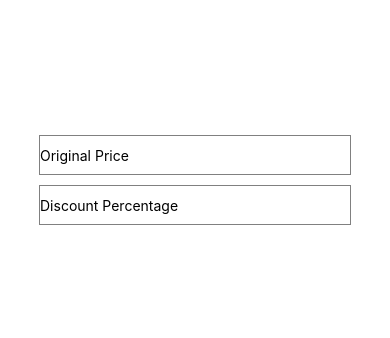
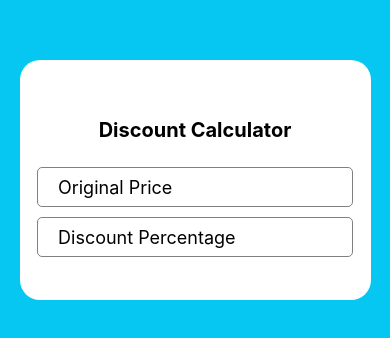
Before and after one commit to WaqasE/DiscountCalculator, a React Native app: screen / in a window 390 px wide. Shown: the part 242-580 px from the top of the page. Built offline with nearby package versions, Linux system fonts and the light colour scheme.

Commit message:
Task # 4

```diff
--- a/App.js
+++ b/App.js
@@ -1,35 +1,38 @@
 import React,{useState} from 'react';
-import { StyleSheet, Text, View, TextInput } from 'react-native';
+import { StyleSheet, Text, View, TextInput, Dimensions } from 'react-native';
 
 export default function App() {
   const [price, setPrice] = useState('')
   const [discount, setDiscount]  = useState('')
   return (
     <View style={styles.container}>
+          <View style={styles.wrapper}>
+          <Text style={styles.header}>Discount Calculator</Text>
               <TextInput
                 placeholder="Original Price"
-            style={{borderColor:'grey',borderWidth:1,width:'80%',height:40,marginBottom:10}}
                 onChangeText={(price)=>{setPrice(price)}}
                 keyboardType="decimal-pad"
                 value={price}
+                style={styles.textInput}
               />
               <TextInput
                 placeholder="Discount Percentage"
-            style={{borderColor:'grey',borderWidth:1,width:'80%',height:40}}
                 onChangeText={(discount)=>{setDiscount(discount)}}
                 keyboardType="decimal-pad"
                 value={discount}
                 maxLength={2}
+                style={styles.textInput}
               />
               {price && discount
               ?
                   <>
-                <Text>Final Price:{price - price*(discount/100)}</Text>
-                <Text>You saved:{price*(discount/100)}</Text>
+                    <Text style={styles.details}>Final Price:{price - price*(discount/100)}</Text>
+                    <Text style={styles.details}>You saved:{price*(discount/100)}</Text>
                   </>
               :
                 null
               }
+              </View>
     </View>
   );
 }
@@ -37,8 +40,36 @@ export default function App() {
 const styles = StyleSheet.create({
   container: {
     flex: 1,
-    backgroundColor: '#fff',
     alignItems: 'center',
     justifyContent: 'center',
+    paddingHorizontal:'5%',
+    backgroundColor:'#05C7F2'
   },
+  wrapper:{
+    alignItems: 'center',
+    justifyContent: 'center',
+    backgroundColor:'white',width:'100%',height:Dimensions.get('screen').height/2.5,
+    paddingHorizontal:'5%',
+    borderRadius:20
+  },
+  textInput:{
+    borderColor:'grey',
+    borderWidth:1,
+    width:'100%',
+    height:40,
+    paddingHorizontal:20,
+    marginVertical:5,
+    borderRadius:5,
+    fontSize:18
+  },
+  details:{
+    marginVertical:5,
+    fontSize:16
+  },
+  header:{
+    fontSize:20,
+    color:'black',
+    fontWeight:'bold',
+    marginVertical:20,
+  }
 });
```
Lines whose indentation alone changed are shown as unchanged.
